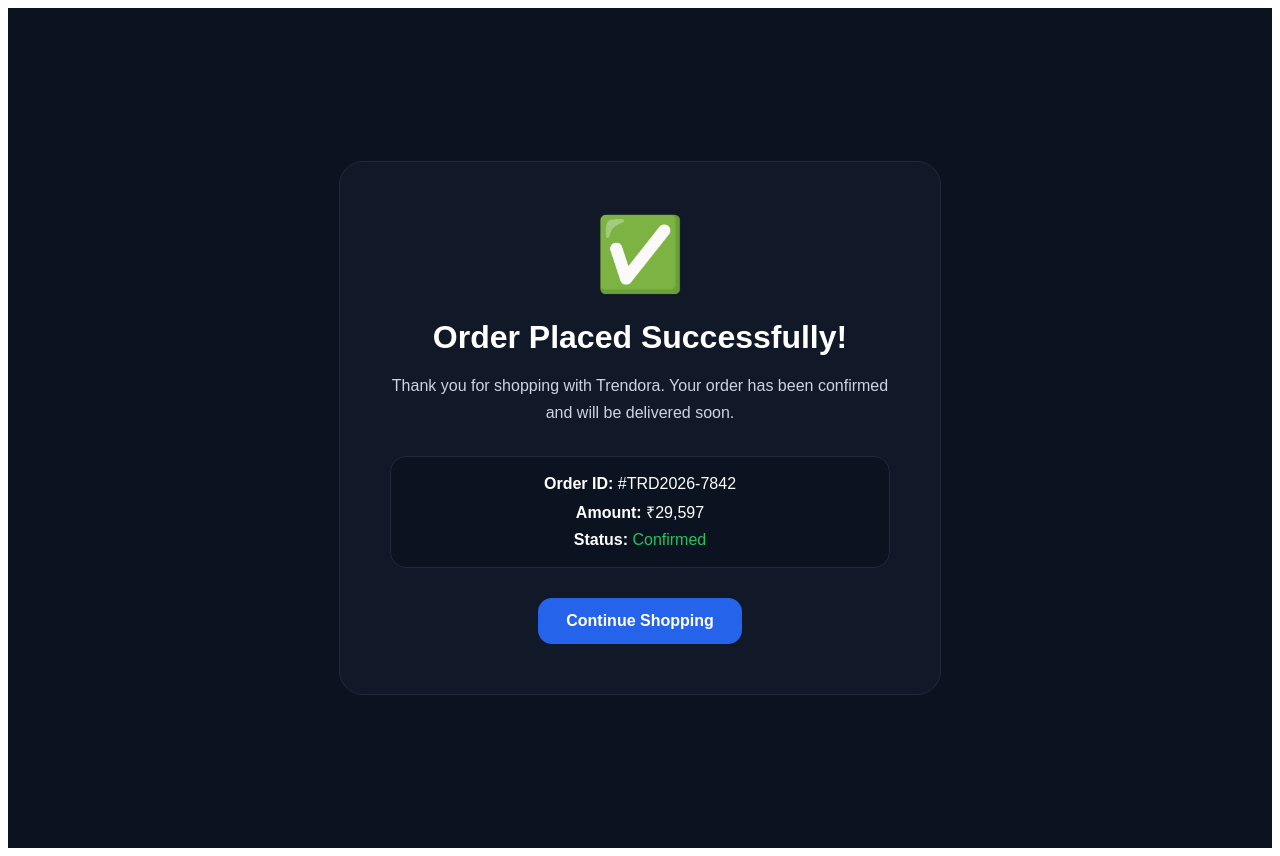
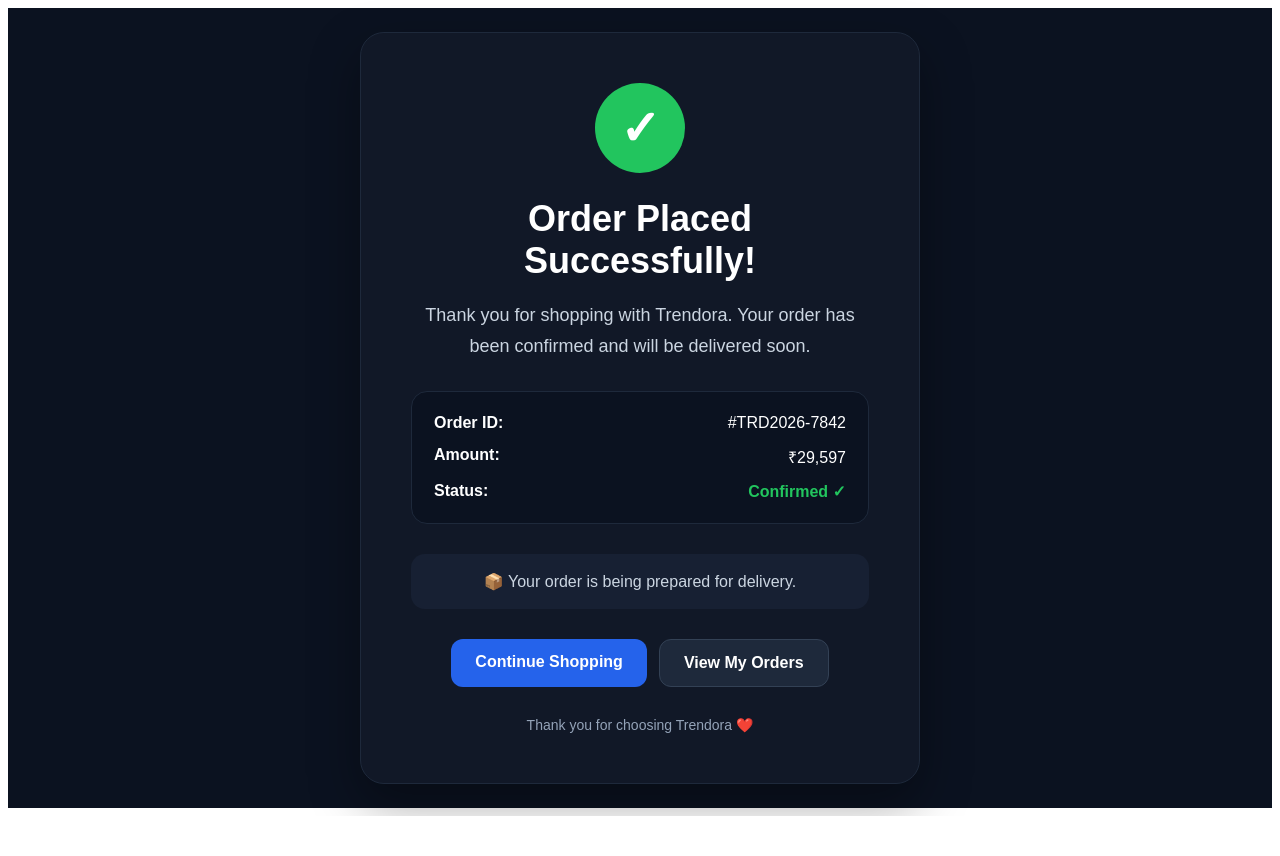
Before and after one commit to Priti2008/Trendora_e_commerce_website, a React (Vite) app in the folder frontend/: page /success in a window 1280 px wide. After the commit the page ends 816 px from the top, so only its background shows below. Built offline with nearby package versions, Linux system fonts and the light colour scheme.

Commit message:
feat: improve order success pages

```diff
--- a/frontend/src/pages/Success.jsx
+++ b/frontend/src/pages/Success.jsx
@@ -8,8 +8,9 @@
         alignItems: "center",
         justifyContent: "center",
         color: "white",
-        fontFamily: "Arial",
+        fontFamily: "Arial, sans-serif",
         padding: "20px",
+        boxSizing: "border-box",
       }}
     >
       <div
@@ -19,18 +20,48 @@
           borderRadius: "24px",
           textAlign: "center",
           border: "1px solid #1e293b",
-          maxWidth: "500px",
+          maxWidth: "560px",
           width: "100%",
+          boxSizing: "border-box",
+          boxShadow: "0 20px 50px rgba(0, 0, 0, 0.35)",
         }}
       >
-        <div style={{ fontSize: "72px", marginBottom: "20px" }}>✅</div>
+        {/* Success Icon */}
+        <div
+          style={{
+            width: "90px",
+            height: "90px",
+            borderRadius: "50%",
+            background: "#22c55e",
+            display: "flex",
+            alignItems: "center",
+            justifyContent: "center",
+            margin: "0 auto 25px",
+            fontSize: "48px",
+            color: "white",
+            fontWeight: "bold",
+          }}
+        >
+          ✓
+        </div>
 
-        <h1 style={{ marginBottom: "12px" }}>Order Placed Successfully!</h1>
+        {/* Heading */}
+        <h1
+          style={{
+            fontSize: "36px",
+            marginBottom: "15px",
+            marginTop: "0",
+          }}
+        >
+          Order Placed Successfully!
+        </h1>
 
+        {/* Message */}
         <p
           style={{
+            fontSize: "18px",
             color: "#cbd5e1",
-            lineHeight: 1.7,
+            lineHeight: "1.7",
             marginBottom: "30px",
           }}
         >
@@ -38,29 +69,82 @@
           and will be delivered soon.
         </p>
 
+        {/* Order Details */}
         <div
           style={{
             background: "#0b1220",
-            padding: "18px",
+            padding: "22px",
             borderRadius: "16px",
             marginBottom: "30px",
             border: "1px solid #1e293b",
+            textAlign: "left",
           }}
         >
-          <div style={{ marginBottom: "8px" }}>
-            <strong>Order ID:</strong> #TRD2026-7842
+          <div
+            style={{
+              display: "flex",
+              justifyContent: "space-between",
+              marginBottom: "14px",
+              gap: "10px",
+            }}
+          >
+            <strong>Order ID:</strong>
+            <span>#TRD2026-7842</span>
           </div>
 
-          <div style={{ marginBottom: "8px" }}>
-            <strong>Amount:</strong> ₹29,597
+          <div
+            style={{
+              display: "flex",
+              justifyContent: "space-between",
+              marginBottom: "14px",
+              gap: "10px",
+            }}
+          >
+            <strong>Amount:</strong>
+            <span>₹29,597</span>
           </div>
 
-          <div>
-            <strong>Status:</strong>{" "}
-            <span style={{ color: "#22c55e" }}>Confirmed</span>
+          <div
+            style={{
+              display: "flex",
+              justifyContent: "space-between",
+              gap: "10px",
+            }}
+          >
+            <strong>Status:</strong>
+            <span
+              style={{
+                color: "#22c55e",
+                fontWeight: "bold",
+              }}
+            >
+              Confirmed ✓
+            </span>
           </div>
         </div>
 
+        {/* Delivery Message */}
+        <div
+          style={{
+            background: "#172033",
+            padding: "18px",
+            borderRadius: "14px",
+            marginBottom: "30px",
+            color: "#cbd5e1",
+          }}
+        >
+          📦 Your order is being prepared for delivery.
+        </div>
+
+        {/* Buttons */}
+        <div
+          style={{
+            display: "flex",
+            justifyContent: "center",
+            gap: "12px",
+            flexWrap: "wrap",
+          }}
+        >
           <a
             href="/"
             style={{
@@ -68,13 +152,42 @@
               background: "#2563eb",
               color: "white",
               textDecoration: "none",
-            padding: "14px 28px",
-            borderRadius: "14px",
+              padding: "14px 24px",
+              borderRadius: "12px",
               fontWeight: "bold",
             }}
           >
             Continue Shopping
           </a>
+
+          <a
+            href="/orders"
+            style={{
+              display: "inline-block",
+              background: "#1e293b",
+              color: "white",
+              textDecoration: "none",
+              padding: "14px 24px",
+              borderRadius: "12px",
+              fontWeight: "bold",
+              border: "1px solid #334155",
+            }}
+          >
+            View My Orders
+          </a>
+        </div>
+
+        {/* Footer */}
+        <p
+          style={{
+            marginTop: "30px",
+            marginBottom: "0",
+            color: "#94a3b8",
+            fontSize: "14px",
+          }}
+        >
+          Thank you for choosing Trendora ❤️
+        </p>
       </div>
     </div>
   );
```
Lines whose indentation alone changed are shown as unchanged.
